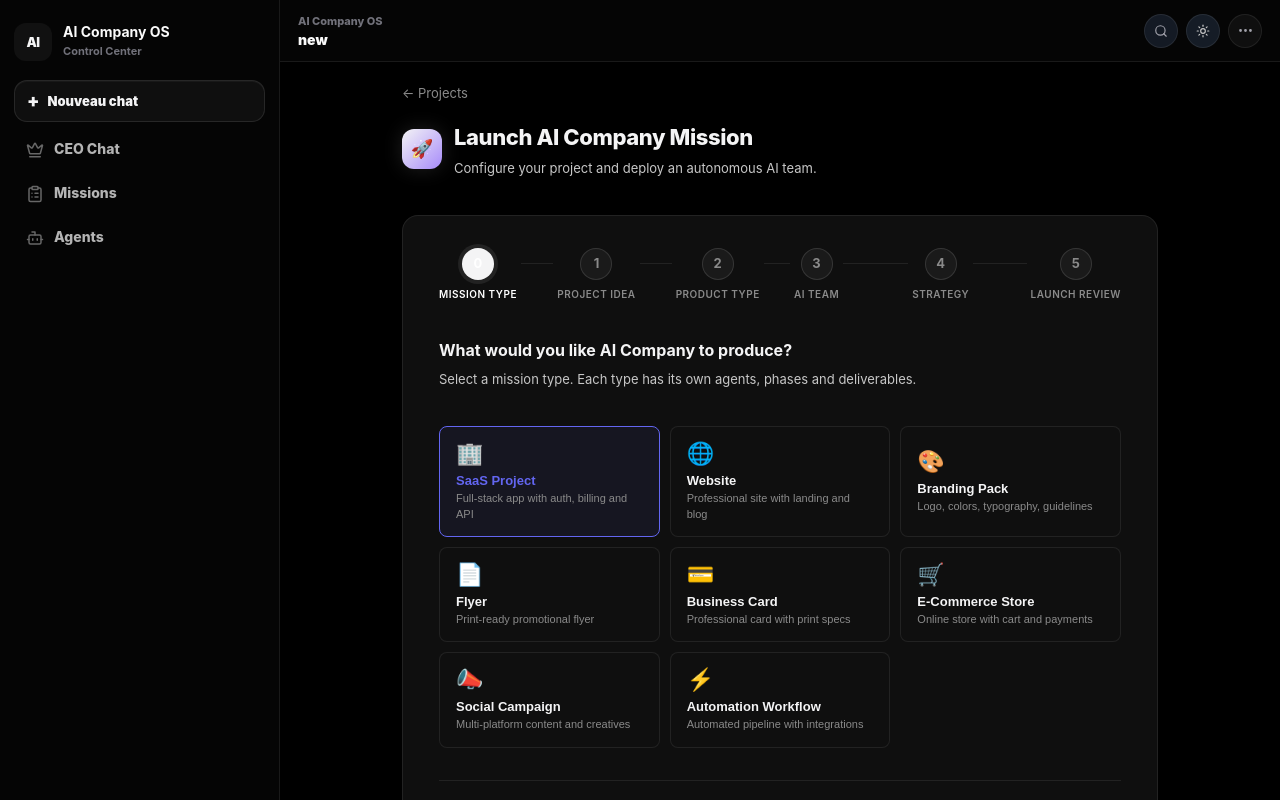
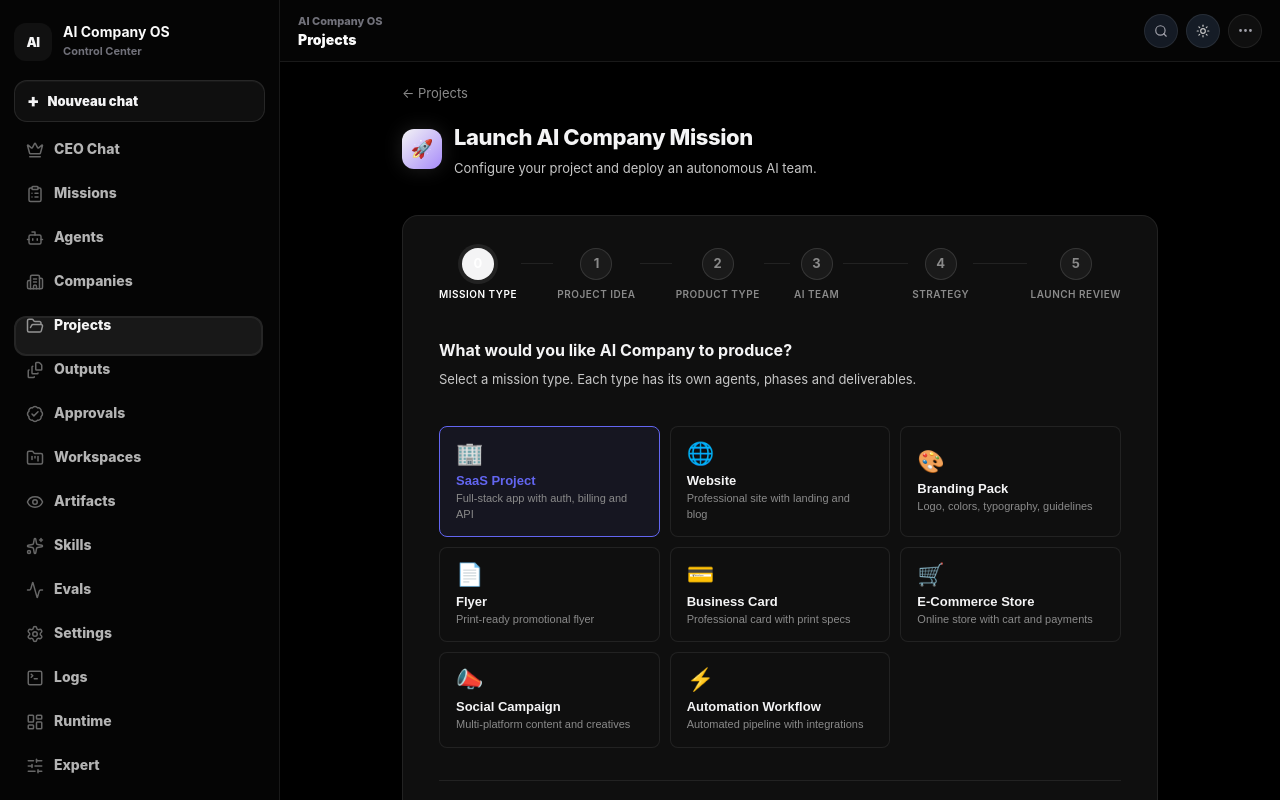
Before and after one commit to simon07819/AI-Company-OS, a Next.js app in the folder control-center/: page /projects/new in a window 1280 px wide. Built offline with nearby package versions, Linux system fonts and the light colour scheme.

Commit message:
feat: restore full expert navigation mode

```diff
--- a/control-center/src/components/os/DesktopShell.tsx
+++ b/control-center/src/components/os/DesktopShell.tsx
@@ -3,7 +3,7 @@
 import { useMemo, useState } from "react";
 import type { ReactNode } from "react";
 import { usePathname } from "next/navigation";
-import { navigationForMode, pageLabel } from "@/lib/navigation";
+import { isAdvancedPath, navigationForMode, pageLabel } from "@/lib/navigation";
 import AppTopBar from "./AppTopBar";
 import CommandDock from "./CommandDock";
 import { useViewMode, ViewModeProvider } from "./ViewModeProvider";
@@ -13,7 +13,7 @@
   const pathname = usePathname();
   const { toggleMode } = useViewMode();
   const [mobileNavOpen, setMobileNavOpen] = useState(false);
-  const effectiveMode = pathname.startsWith("/ceo/expert") ? "expert" : "simple";
+  const effectiveMode = isAdvancedPath(pathname) ? "expert" : "simple";
   const navItems = useMemo(() => navigationForMode(effectiveMode), [effectiveMode]);
   const activeLabel = pageLabel(pathname, navItems);
 
--- a/control-center/src/lib/navigation.tsx
+++ b/control-center/src/lib/navigation.tsx
@@ -1,12 +1,17 @@
 import {
   Activity,
+  BadgeCheck,
   Bot,
+  Building2,
   ClipboardList,
   Crown,
   Eye,
+  FileStack,
+  FolderOpen,
   FolderKanban,
   LayoutDashboard,
   Settings,
+  SlidersHorizontal,
   Sparkles,
   TerminalSquare,
 } from "lucide-react";
@@ -23,13 +28,17 @@
 };
 
 export const SIMPLE_NAV: DesktopNavItem[] = [
-  { href: "/ceo", label: "CEO Chat", icon: createElement(Crown, { size: 18 }) },
+  { href: "/ceo", label: "CEO Chat", icon: createElement(Crown, { size: 18 }), exact: true },
   { href: "/missions", label: "Missions", icon: createElement(ClipboardList, { size: 18 }) },
   { href: "/agents", label: "Agents", icon: createElement(Bot, { size: 18 }) },
 ];
 
 export const EXPERT_NAV: DesktopNavItem[] = [
   ...SIMPLE_NAV,
+  { href: "/companies", label: "Companies", icon: createElement(Building2, { size: 18 }), advanced: true },
+  { href: "/projects", label: "Projects", icon: createElement(FolderOpen, { size: 18 }), advanced: true },
+  { href: "/outputs", label: "Outputs", icon: createElement(FileStack, { size: 18 }), advanced: true },
+  { href: "/approvals", label: "Approvals", icon: createElement(BadgeCheck, { size: 18 }), advanced: true },
   { href: "/workspaces", label: "Workspaces", icon: createElement(FolderKanban, { size: 18 }), advanced: true },
   { href: "/artifacts", label: "Artifacts", icon: createElement(Eye, { size: 18 }), advanced: true },
   { href: "/skills", label: "Skills", icon: createElement(Sparkles, { size: 18 }), advanced: true },
@@ -37,17 +46,22 @@
   { href: "/settings", label: "Settings", icon: createElement(Settings, { size: 18 }), advanced: true },
   { href: "/logs", label: "Logs", icon: createElement(TerminalSquare, { size: 18 }), advanced: true },
   { href: "/runtime", label: "Runtime", icon: createElement(LayoutDashboard, { size: 18 }), advanced: true },
+  { href: "/ceo/expert", label: "Expert", icon: createElement(SlidersHorizontal, { size: 18 }), advanced: true, exact: true },
 ];
 
 export const ADVANCED_ROUTE_PREFIXES = [
   "ceo/expert",
+  "companies",
+  "projects",
+  "outputs",
+  "approvals",
   "evals",
   "skills",
   "settings",
   "workspaces",
-  "agents",
-  "missions",
   "artifacts",
+  "logs",
+  "runtime",
 ];
 
 export function isAdvancedPath(pathname: string) {
```
Also changed, not shown: control-center/src/components/NavSidebar.tsx (+7 -22 lines), 2 other files (tests, documents, lock files or other folders).
